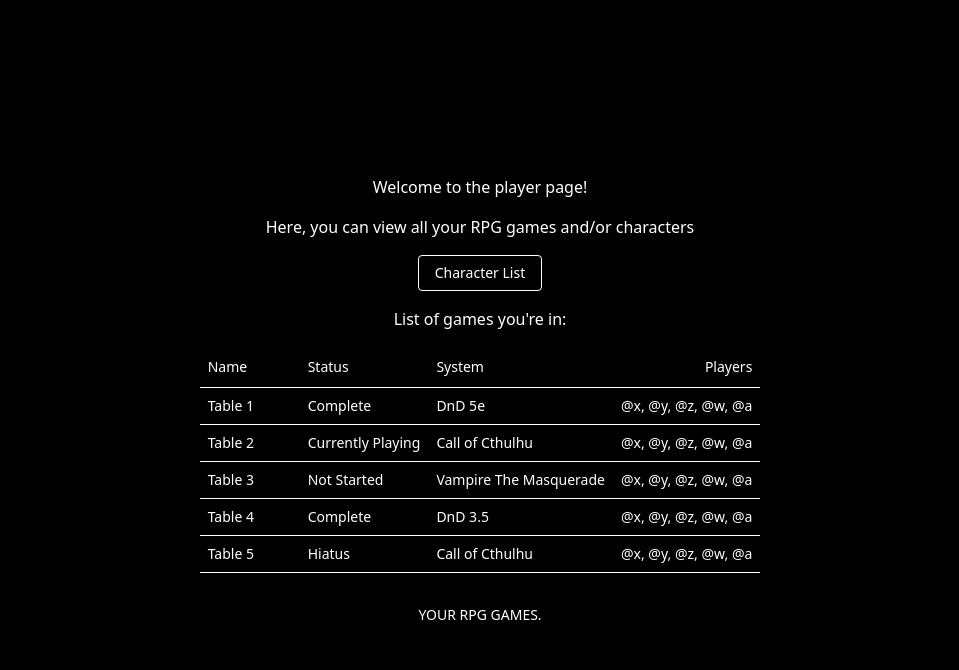
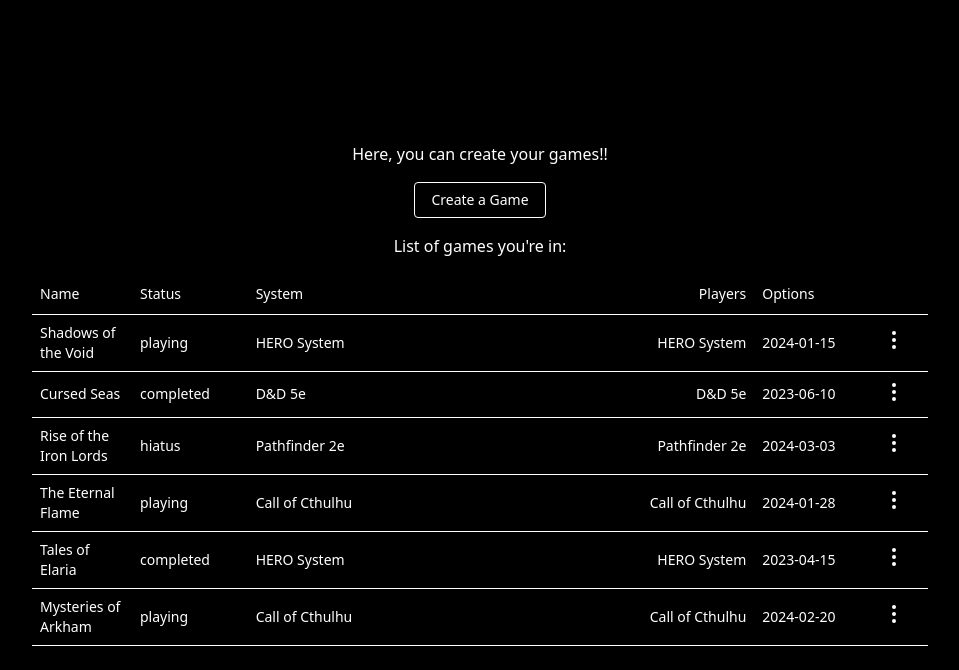
Before and after one commit to jvmls/placeHolder, a Next.js app in the folder nameless/: page /player in a window 1280 px wide. Shown: the top 670 px of the page, without its empty margins (160-1119 px from the left). Built offline with nearby package versions, Linux system fonts and the light colour scheme.

Commit message:
end till test of back

```diff
--- a/nameless/package.json
+++ b/nameless/package.json
@@ -24,6 +24,7 @@
     "class-variance-authority": "^0.7.1",
     "clsx": "^2.1.1",
     "cmdk": "1.0.0",
+    "date-fns": "^4.1.0",
     "lucide-react": "^0.469.0",
     "next": "15.1.3",
     "pdf-lib": "^1.17.1",
--- /dev/null
+++ b/nameless/src/app/data/constants/Games.tsx
@@ -0,0 +1,166 @@
+import { format } from "date-fns";
+import Games from "../model/gameList";
+
+const games: Games[] = [
+  {
+    game_id: "1",
+    game_name: "Shadows of the Void",
+    game_status: "playing",
+    game_creation_date: format(new Date(2024, 0, 15), "yyyy-MM-dd"),
+    game_players: ["Alice", "Bob", "Charlie"],
+    game_system: "HERO System",
+  },
+  {
+    game_id: "2",
+    game_name: "Cursed Seas",
+    game_status: "completed",
+    game_creation_date: format(new Date(2023, 5, 10), "yyyy-MM-dd"),
+    game_players: ["Diana", "Eli", "Frank", "Grace"],
+    game_system: "D&D 5e",
+  },
+  {
+    game_id: "3",
+    game_name: "Rise of the Iron Lords",
+    game_status: "hiatus",
+    game_creation_date: format(new Date(2024, 2, 3), "yyyy-MM-dd"),
+    game_players: ["Hank", "Ivy", "Jake"],
+    game_system: "Pathfinder 2e",
+  },
+  {
+    game_id: "4",
+    game_name: "The Eternal Flame",
+    game_status: "playing",
+    game_creation_date: format(new Date(2024, 0, 28), "yyyy-MM-dd"),
+    game_players: ["Kelly", "Liam", "Mona"],
+    game_system: "Call of Cthulhu",
+  },
+  {
+    game_id: "5",
+    game_name: "Tales of Elaria",
+    game_status: "completed",
+    game_creation_date: format(new Date(2023, 3, 15), "yyyy-MM-dd"),
+    game_players: ["Nathan", "Olivia", "Paul", "Quinn"],
+    game_system: "HERO System",
+  },
+  {
+    game_id: "6",
+    game_name: "Mysteries of Arkham",
+    game_status: "playing",
+    game_creation_date: format(new Date(2024, 1, 20), "yyyy-MM-dd"),
+    game_players: ["Rachel", "Sam", "Tom"],
+    game_system: "Call of Cthulhu",
+  },
+  {
+    game_id: "7",
+    game_name: "Dragon's Descent",
+    game_status: "hiatus",
+    game_creation_date: format(new Date(2023, 7, 1), "yyyy-MM-dd"),
+    game_players: ["Uma", "Victor", "Wendy"],
+    game_system: "D&D 5e",
+  },
+  {
+    game_id: "8",
+    game_name: "Lost Realms",
+    game_status: "completed",
+    game_creation_date: format(new Date(2023, 2, 12), "yyyy-MM-dd"),
+    game_players: ["Xander", "Yasmin", "Zoe"],
+    game_system: "Pathfinder 1e",
+  },
+  {
+    game_id: "9",
+    game_name: "Underworld Chronicles",
+    game_status: "playing",
+    game_creation_date: format(new Date(2024, 0, 5), "yyyy-MM-dd"),
+    game_players: ["Alice", "Brian", "Chris"],
+    game_system: "Cyberpunk RED",
+  },
+  {
+    game_id: "10",
+    game_name: "Kingdom of Ashes",
+    game_status: "hiatus",
+    game_creation_date: format(new Date(2023, 9, 22), "yyyy-MM-dd"),
+    game_players: ["Diana", "Eli", "Frank"],
+    game_system: "D&D 5e",
+  },
+  {
+    game_id: "11",
+    game_name: "Forgotten Frontiers",
+    game_status: "completed",
+    game_creation_date: format(new Date(2023, 11, 18), "yyyy-MM-dd"),
+    game_players: ["Grace", "Hank", "Ivy"],
+    game_system: "Starfinder",
+  },
+  {
+    game_id: "12",
+    game_name: "Age of Heroes",
+    game_status: "playing",
+    game_creation_date: format(new Date(2024, 0, 22), "yyyy-MM-dd"),
+    game_players: ["Jake", "Kelly", "Liam", "Mona"],
+    game_system: "HERO System",
+  },
+  {
+    game_id: "13",
+    game_name: "Voidwalker's Gambit",
+    game_status: "hiatus",
+    game_creation_date: format(new Date(2023, 10, 30), "yyyy-MM-dd"),
+    game_players: ["Nathan", "Olivia", "Paul"],
+    game_system: "Cyberpunk RED",
+  },
+  {
+    game_id: "14",
+    game_name: "Echoes of the Past",
+    game_status: "completed",
+    game_creation_date: format(new Date(2023, 6, 9), "yyyy-MM-dd"),
+    game_players: ["Quinn", "Rachel", "Sam"],
+    game_system: "Call of Cthulhu",
+  },
+  {
+    game_id: "15",
+    game_name: "Legends Reborn",
+    game_status: "playing",
+    game_creation_date: format(new Date(2024, 1, 7), "yyyy-MM-dd"),
+    game_players: ["Tom", "Uma", "Victor"],
+    game_system: "D&D 5e",
+  },
+  {
+    game_id: "16",
+    game_name: "Guardians of Gaia",
+    game_status: "hiatus",
+    game_creation_date: format(new Date(2023, 8, 19), "yyyy-MM-dd"),
+    game_players: ["Wendy", "Xander", "Yasmin"],
+    game_system: "Pathfinder 2e",
+  },
+  {
+    game_id: "17",
+    game_name: "Shadowfall",
+    game_status: "completed",
+    game_creation_date: format(new Date(2023, 4, 28), "yyyy-MM-dd"),
+    game_players: ["Zoe", "Alice", "Brian"],
+    game_system: "Vampire: The Masquerade",
+  },
+  {
+    game_id: "18",
+    game_name: "War of the Ancients",
+    game_status: "playing",
+    game_creation_date: format(new Date(2024, 1, 11), "yyyy-MM-dd"),
+    game_players: ["Chris", "Diana", "Eli"],
+    game_system: "D&D 5e",
+  },
+  {
+    game_id: "19",
+    game_name: "The Crystal Spire",
+    game_status: "hiatus",
+    game_creation_date: format(new Date(2023, 11, 25), "yyyy-MM-dd"),
+    game_players: ["Frank", "Grace", "Hank"],
+    game_system: "Pathfinder 1e",
+  },
+  {
+    game_id: "20",
+    game_name: "Dark Horizons",
+    game_status: "completed",
+    game_creation_date: format(new Date(2023, 10, 3), "yyyy-MM-dd"),
+    game_players: ["Ivy", "Jake", "Kelly"],
+    game_system: "Cyberpunk RED",
+  },
+];
+export default games;
--- /dev/null
+++ b/nameless/src/app/data/model/gameList.tsx
@@ -0,0 +1,10 @@
+export default interface Games {
+  game_id: string;
+  game_name: string;
+  game_status: string;
+  //game_creator: string;
+  game_creation_date: string;
+  game_players: string[];
+  game_system: string;
+  //game_current_character: string;
+}
--- /dev/null
+++ b/nameless/src/app/player/[id]/page.tsx
@@ -0,0 +1,7 @@
+export default function Games() {
+  return (
+    <div>
+      <h1>PlaceHolder</h1>
+    </div>
+  );
+}
--- a/nameless/src/app/player/page.tsx
+++ b/nameless/src/app/player/page.tsx
@@ -14,89 +14,67 @@ import {
   TableRow,
 } from "@/components/ui/table";
 
-const tables = [
-  {
-    table_name: "Table 1",
-    table_status: "Complete",
-    players: "@x, @y, @z, @w, @a",
-    system: "DnD 5e",
-    character: "Daniel Paladino",
-  },
-  {
-    table_name: "Table 2",
-    table_status: "Currently Playing",
-    players: "@x, @y, @z, @w, @a",
-    system: "Call of Cthulhu",
-    character: "Chigga",
-  },
-  {
-    table_name: "Table 3",
-    table_status: "Not Started",
-    players: "@x, @y, @z, @w, @a",
-    system: "Vampire The Masquerade",
-    character: "Wigga",
-  },
-  {
-    table_name: "Table 4",
-    table_status: "Complete",
-    players: "@x, @y, @z, @w, @a",
-    system: "DnD 3.5",
-    character: "Nigga",
-  },
-  {
-    table_name: "Table 5",
-    table_status: "Hiatus",
-    players: "@x, @y, @z, @w, @a",
-    system: "Call of Cthulhu",
-    character: "Alberto Roberto",
-  },
-];
+import PlayerDropMenu from "@/components/playerDropMenu";
+
+import games from "../data/constants/Games";
 
 export default function PlayerPage() {
   const [hoveredCharacter, setHoveredCharacter] = useState<string | null>(null);
+  const [tablerow, setTableRow] = useState(games.map((game) => ({ ...game })));
   const router = useRouter();
+
+  const handleRemoveGame = (gameId: string) => {
+    setTableRow((prevGames) =>
+      prevGames.filter((game) => game.game_id !== gameId)
+    );
+  };
+
   function handleRowClick() {
     console.log("Row clicked");
   }
 
   return (
     <div className="h-screen w-screen flex items-center justify-center flex-col gap-4 bg-black text-white">
-      <h1>Welcome to the player page!</h1>
-      <h1>Here, you can view all your RPG games and/or characters</h1>
+      <h1>Here, you can create your games!!</h1>
       <Button
         variant="outline"
         className="hover:bg-gray-500 transition-colors duration-300 rounded"
         type="submit"
       >
-        Character List
+        Create a Game
       </Button>
       <h1>List of games you're in:</h1>
-      <div>
+      <div className="w-full max-w-4xl h-full max-h-96 overflow-auto">
         <Table>
-          <TableCaption>YOUR RPG GAMES.</TableCaption>
           <TableHeader>
             <TableRow>
               <TableHead className="w-[100px]">Name</TableHead>
               <TableHead>Status</TableHead>
               <TableHead>System</TableHead>
               <TableHead className="text-right">Players</TableHead>
+              <TableHead>Options</TableHead>
             </TableRow>
           </TableHeader>
-          <TableBody>
-            {tables.map((table) => (
+          <TableBody className="gap-2 overflow">
+            {tablerow.map((game) => (
               <TableRow
-                key={table.table_name}
-                onMouseEnter={() => setHoveredCharacter(table.character)}
-                onMouseLeave={() => setHoveredCharacter(null)}
-                onClick={() => router.push("/redirecionar")} // Redirects to /redirecionar needs to be inplemented with the api it is a placeholder for now
+                key={game.game_id}
+                // onMouseEnter={() => setHoveredCharacter(game.character)}
+                //onMouseLeave={() => setHoveredCharacter(null)}
+                //onClick={() => router.push("/game_screen/gameID")} Redirects to /redirecionar needs to be inplemented with the api it is a placeholder for now
                 className="cursor-pointer hover:bg-gray-800 transition-colors duration-200"
               >
-                <TableCell className="font-medium">
-                  {table.table_name}
+                <TableCell className="font-medium">{game.game_name}</TableCell>
+                <TableCell>{game.game_status}</TableCell>
+                <TableCell>{game.game_system}</TableCell>
+                <TableCell className="text-right">{game.game_system}</TableCell>
+                <TableCell>{game.game_creation_date}</TableCell>
+                <TableCell>
+                  <PlayerDropMenu
+                    gameId={game.game_id}
+                    onRemove={handleRemoveGame}
+                  />
                 </TableCell>
-                <TableCell>{table.table_status}</TableCell>
-                <TableCell>{table.system}</TableCell>
-                <TableCell className="text-right">{table.players}</TableCell>
               </TableRow>
             ))}
           </TableBody>
--- a/nameless/src/app/redirecionar/page.tsx
+++ /dev/null
@@ -1,7 +0,0 @@
-export default function Redirecionar() {
-  return (
-    <div className="h-screen w-screen flex items-center justify-center flex-col gap-4 bg-black text-white">
-      <h1>VOCÊ FOI REDIRECIONADO, SEU NIGGA!</h1>
-    </div>
-  );
-}
--- /dev/null
+++ b/nameless/src/components/playerDropMenu.tsx
@@ -0,0 +1,69 @@
+"use client";
+import {
+  DropdownMenu,
+  DropdownMenuContent,
+  DropdownMenuItem,
+  DropdownMenuLabel,
+  DropdownMenuSeparator,
+  DropdownMenuTrigger,
+} from "@/components/ui/dropdown-menu";
+
+import { EllipsisVertical } from "lucide-react";
+
+import { useRouter } from "next/navigation";
+
+import { DropdownMenuGroup } from "@radix-ui/react-dropdown-menu";
+
+interface PlayerDropMenuProps {
+  gameId: string;
+  onRemove: (gameId: string) => void;
+}
+
+// when implement roles change name from leave to remove game and edit to only show for the DM
+export default function PlayerDropMenu({
+  gameId,
+  onRemove,
+}: PlayerDropMenuProps) {
+  const router = useRouter();
+  return (
+    <>
+      <DropdownMenu>
+        <DropdownMenuTrigger className=" rounded">
+          <EllipsisVertical />
+        </DropdownMenuTrigger>
+        <DropdownMenuContent className="text-white rounded bg-slate-900">
+          <DropdownMenuLabel>Actions</DropdownMenuLabel>
+          <DropdownMenuSeparator />
+          <DropdownMenuGroup className="divide-y-2 divide divide-slate-800">
+            <DropdownMenuItem
+              className="text-blue-700 cursor-pointer"
+              onClick={() => {
+                router.push(`/player/${gameId}`);
+              }}
+            >
+              Open
+            </DropdownMenuItem>
+            <DropdownMenuItem
+              className="text-blue-700 cursor-pointer"
+              onClick={(e) => e.stopPropagation()}
+            >
+              Play
+            </DropdownMenuItem>
+            <DropdownMenuItem
+              className="text-blue-700 cursor-pointer"
+              onClick={(e) => e.stopPropagation()}
+            >
+              Edit
+            </DropdownMenuItem>
+            <DropdownMenuItem
+              className="text-blue-700 cursor-pointer"
+              onClick={() => onRemove(gameId)}
+            >
+              Leave
+            </DropdownMenuItem>
+          </DropdownMenuGroup>
+        </DropdownMenuContent>
+      </DropdownMenu>
+    </>
+  );
+}
```
Also changed, not shown: 1 other file (tests, documents, lock files or other folders).
